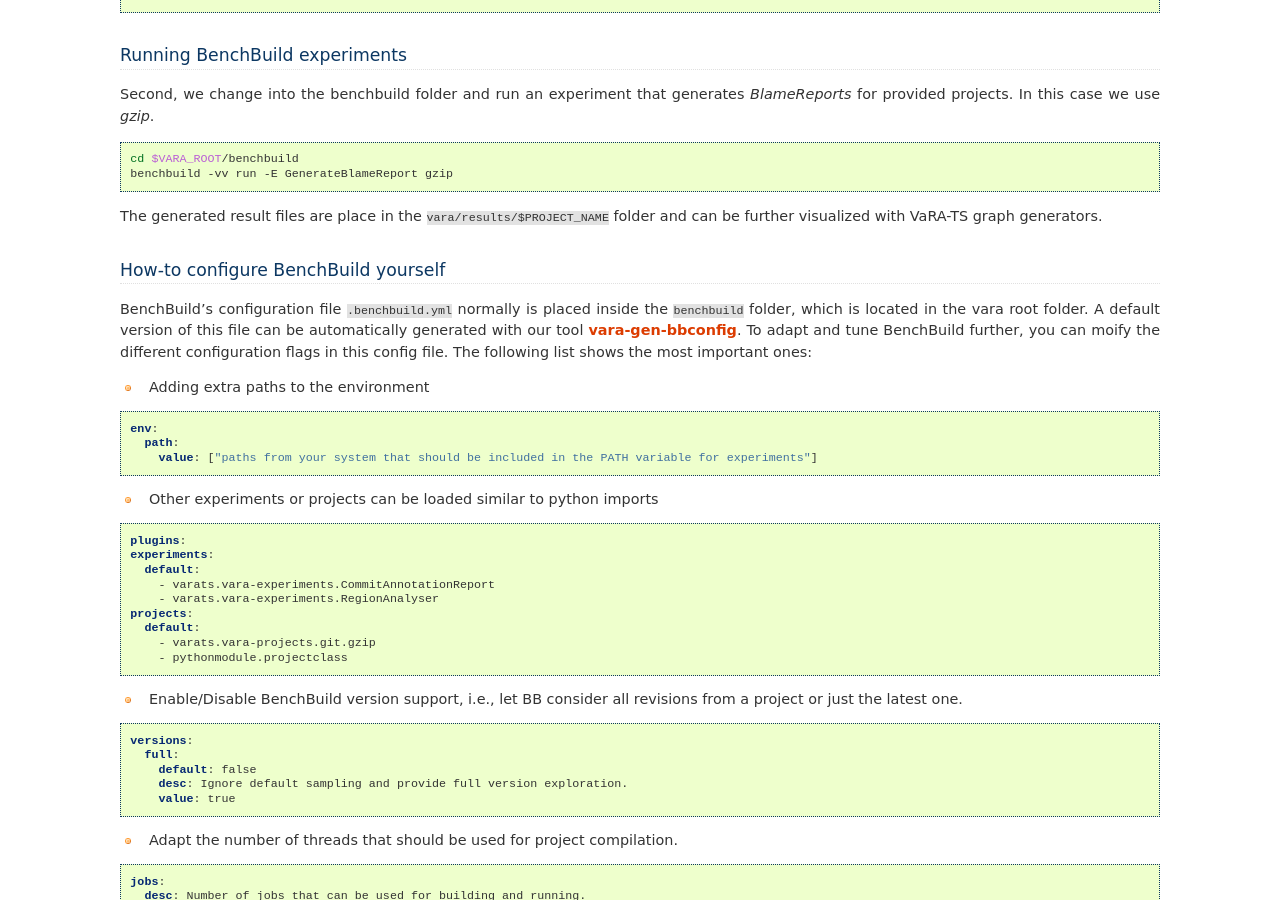
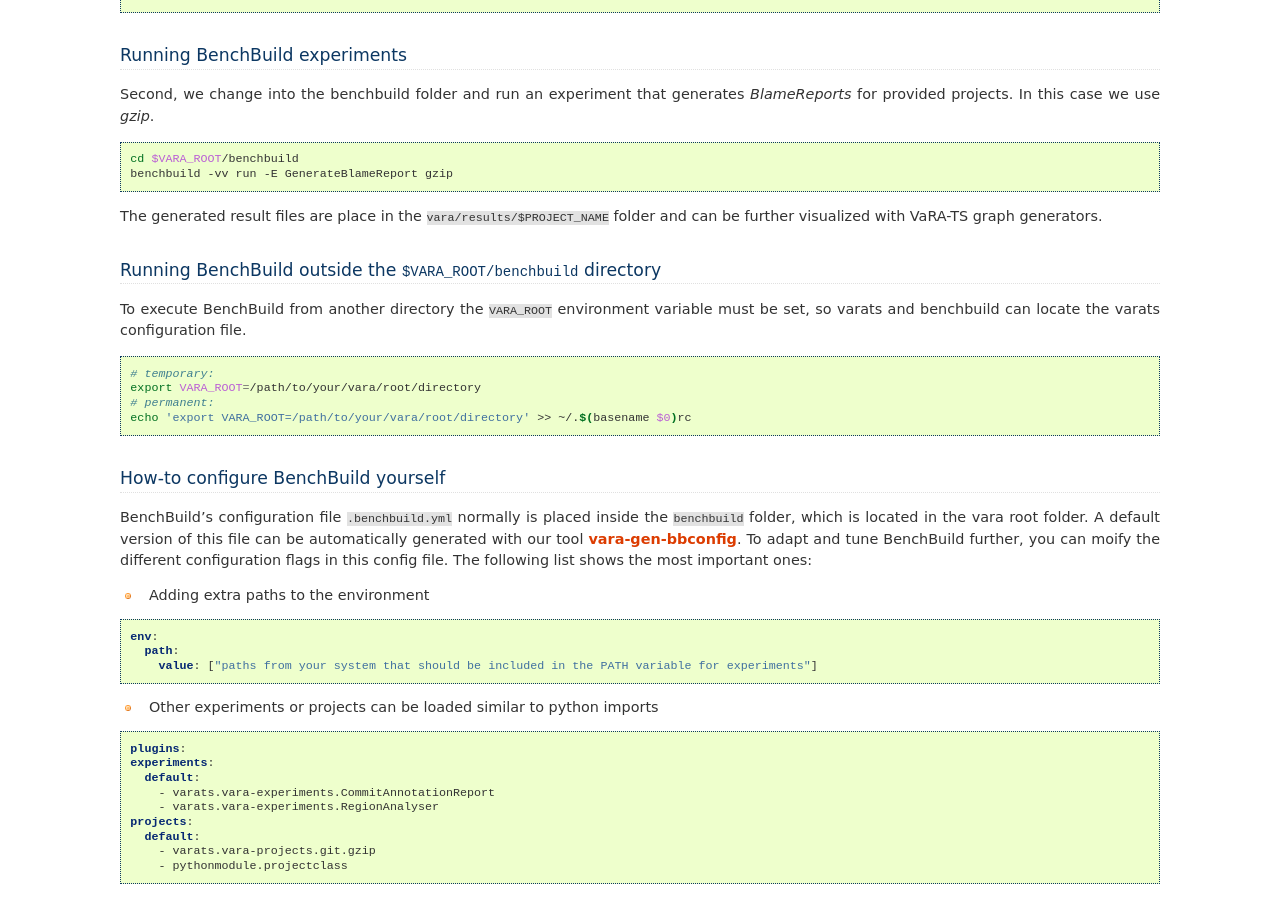
Before and after one commit to se-sic/VaRA-Tool-Suite, a Sphinx documentation site: the page built from docs/source/vara-ts/benchbuild.rst, in a window 1280 px wide and 900 px high, scrolled down 352 px. Built offline with Sphinx 7.4.7, drawn with Linux system fonts in a browser that asks for light colours; the version number could not be read and is left out.

Commit message:
Update BenchBuild documentation (#395)
Add a short section to the BenchBuild documentation on how to run BenchBuild outside the $VARA_ROOT/benchbuild directory.

```diff
--- a/docs/source/vara-ts/benchbuild.rst
+++ b/docs/source/vara-ts/benchbuild.rst
@@ -22,6 +22,17 @@
   benchbuild -vv run -E GenerateBlameReport gzip
 
 The generated result files are place in the ``vara/results/$PROJECT_NAME`` folder and can be further visualized with VaRA-TS graph generators.
+
+Running BenchBuild outside the ``$VARA_ROOT/benchbuild`` directory
+------------------------------------
+To execute BenchBuild from another directory the ``VARA_ROOT`` environment variable must be set, so varats and benchbuild can locate the varats configuration file.
+
+.. code-block:: bash
+
+  # temporary:
+  export VARA_ROOT=/path/to/your/vara/root/directory
+  # permanent:
+  echo 'export VARA_ROOT=/path/to/your/vara/root/directory' >> ~/.$(basename $0)rc
 
 How-to configure BenchBuild yourself
 ------------------------------------
```
